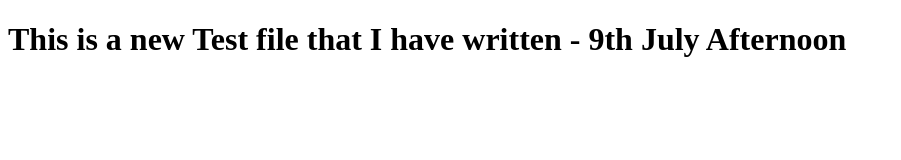
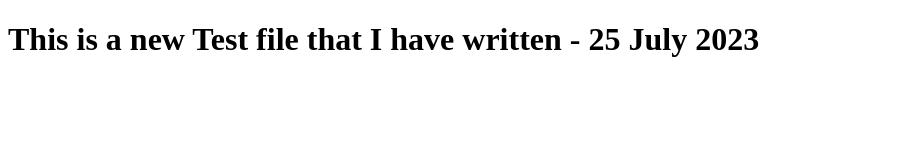
Before and after one commit to killerdaemon01/gh-docker3, a website: page test.html in a window 1280 px wide. Shown: the whole page, without its empty margins (0-901 px from the left). Drawn offline with Linux system fonts and the light colour scheme.

Commit message:
Update test.html

```diff
--- a/test.html
+++ b/test.html
@@ -6,6 +6,6 @@
     <title>Document</title>
 </head>
 <body>
-    <h1>This is a new Test file that I have written - 9th July Afternoon</h1>
+    <h1>This is a new Test file that I have written - 25 July 2023</h1>
 </body>
 </html>
```
